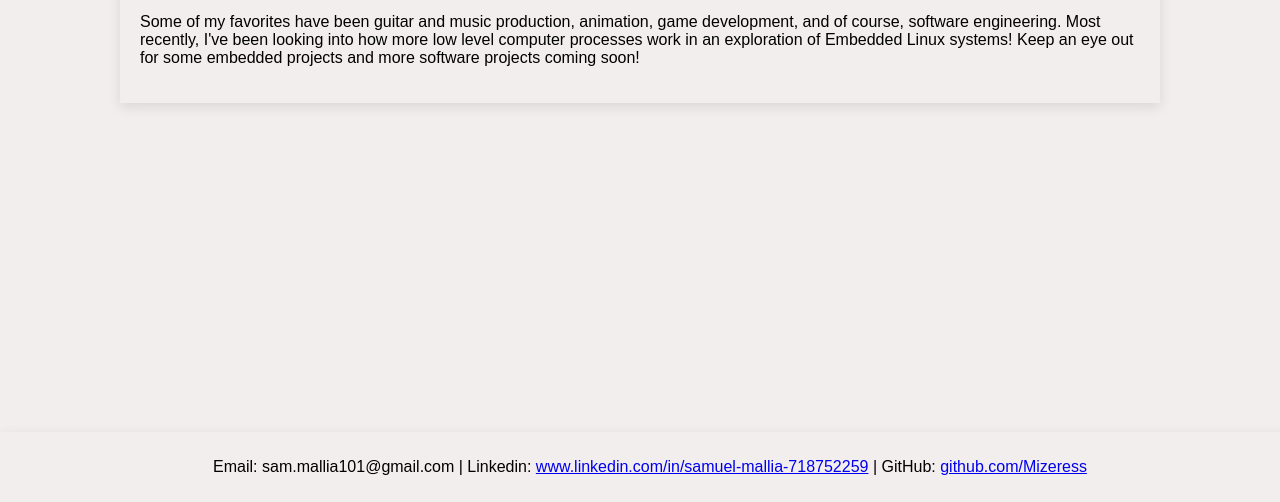
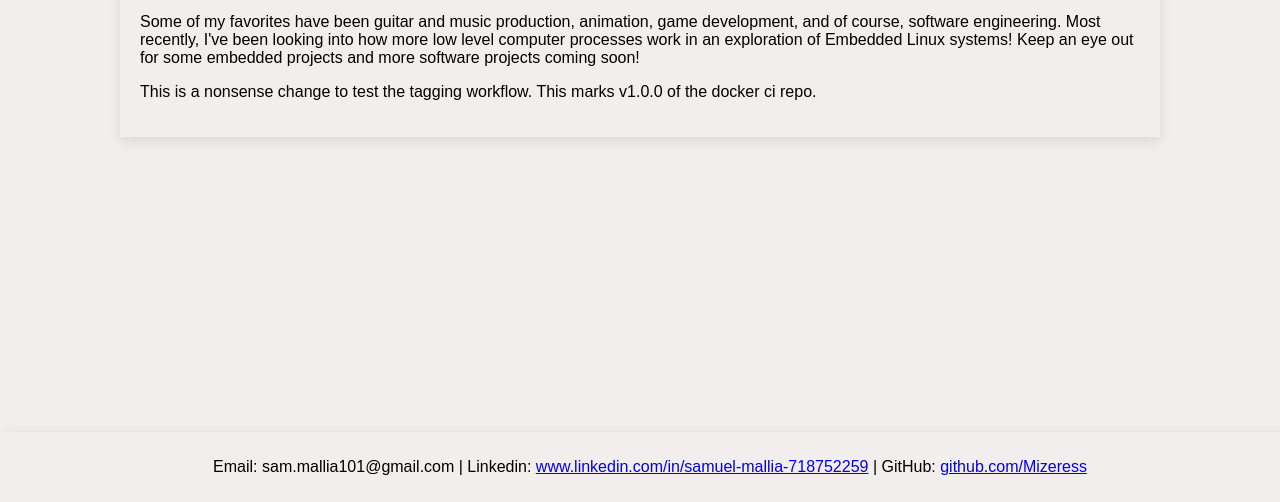
Before and after one commit to WSU-kduncan/ceg3120-cicd-Mizeress, a plain HTML site: page web-content/index.html in a window 1280 px wide. Shown: the part 298-800 px from the top of the page. Drawn offline with Linux system fonts and the light colour scheme.

Commit message:
Test change for site CI

```diff
--- a/web-content/index.html
+++ b/web-content/index.html
@@ -38,6 +38,8 @@
                     Some of my favorites have been guitar and music production, animation, game development, and of course, software engineering. Most recently,
                     I've been looking into how more low level computer processes work in an exploration of Embedded Linux systems! Keep an eye out for
                     some embedded projects and more software projects coming soon! </p>
+
+                <p> This is a nonsense change to test the tagging workflow. This marks v1.0.0 of the docker ci repo.</p>
             </div>
 
         </div>
```
